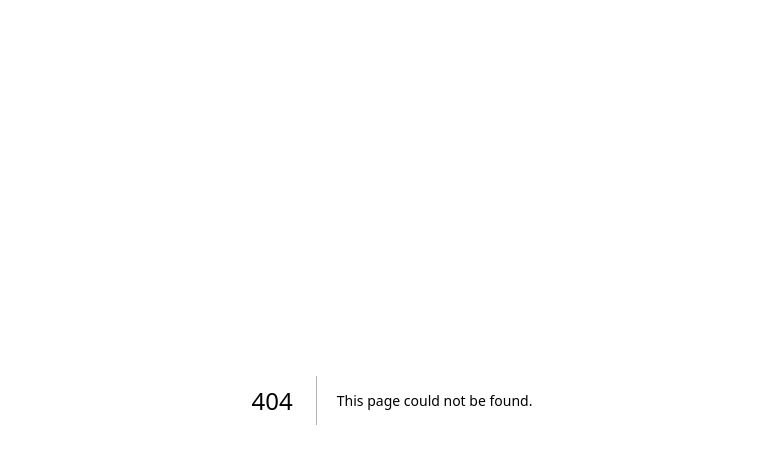
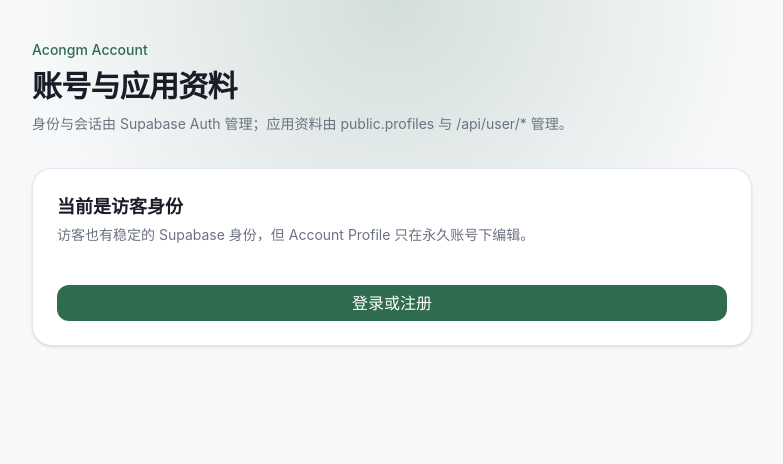
Before and after one commit to Acongm/auth, a Next.js app in the folder apps/auth/: page /account in a window 1280 px wide. Before the commit this address had no page. Shown: the top 464 px of the page, without its empty margins (248-1031 px from the left). Built offline with nearby package versions, Linux system fonts and the light colour scheme; no server answers.

Commit message:
feat(account): add Account Profile page

```diff
--- /dev/null
+++ b/apps/auth/app/account/page.tsx
@@ -0,0 +1,16 @@
+import { AccountProfileForm } from '@/components/account-profile-form';
+
+export default function AccountPage() {
+  return (
+    <main className="mx-auto w-full max-w-3xl px-4 py-10 sm:px-6">
+      <div className="mb-8">
+        <p className="text-sm font-medium text-primary">Acongm Account</p>
+        <h1 className="mt-2 text-3xl font-semibold tracking-tight">账号与应用资料</h1>
+        <p className="mt-2 text-sm leading-6 text-muted-foreground">
+          身份与会话由 Supabase Auth 管理；应用资料由 public.profiles 与 /api/user/* 管理。
+        </p>
+      </div>
+      <AccountProfileForm />
+    </main>
+  );
+}
```
